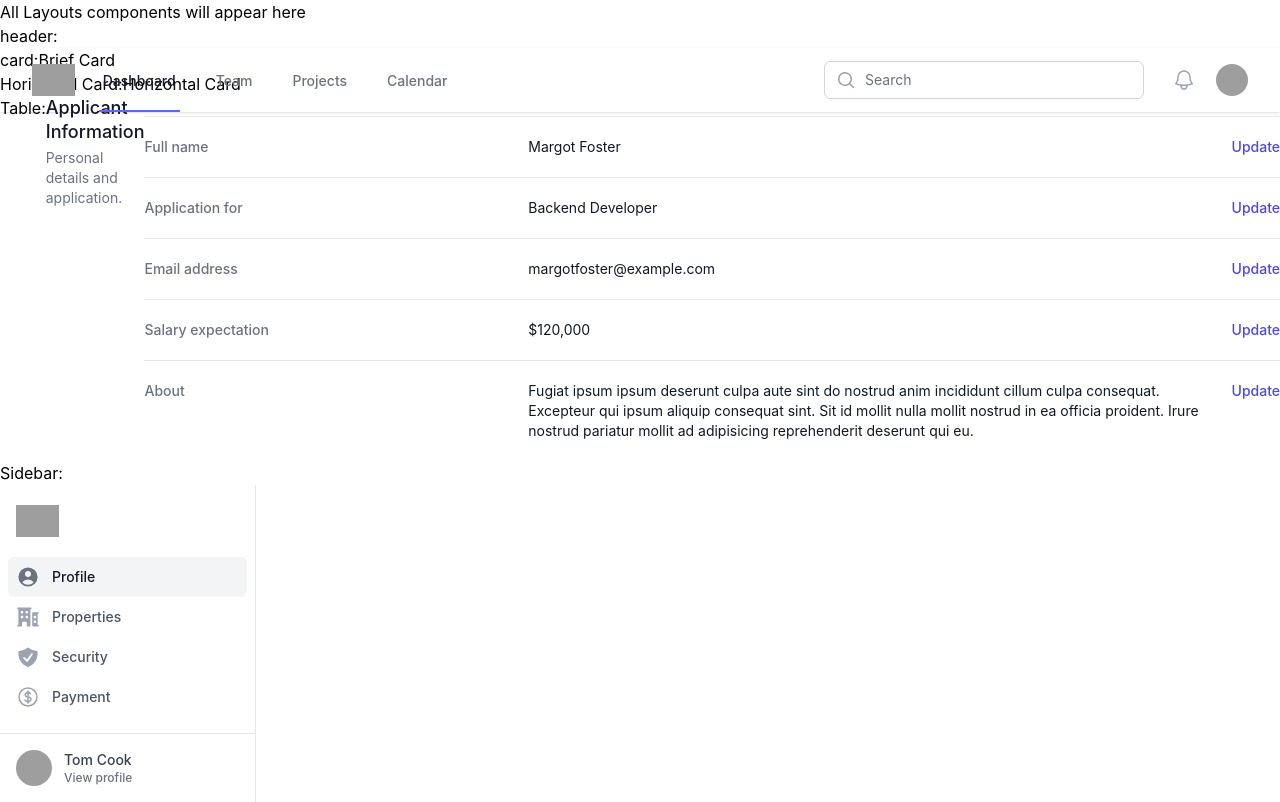
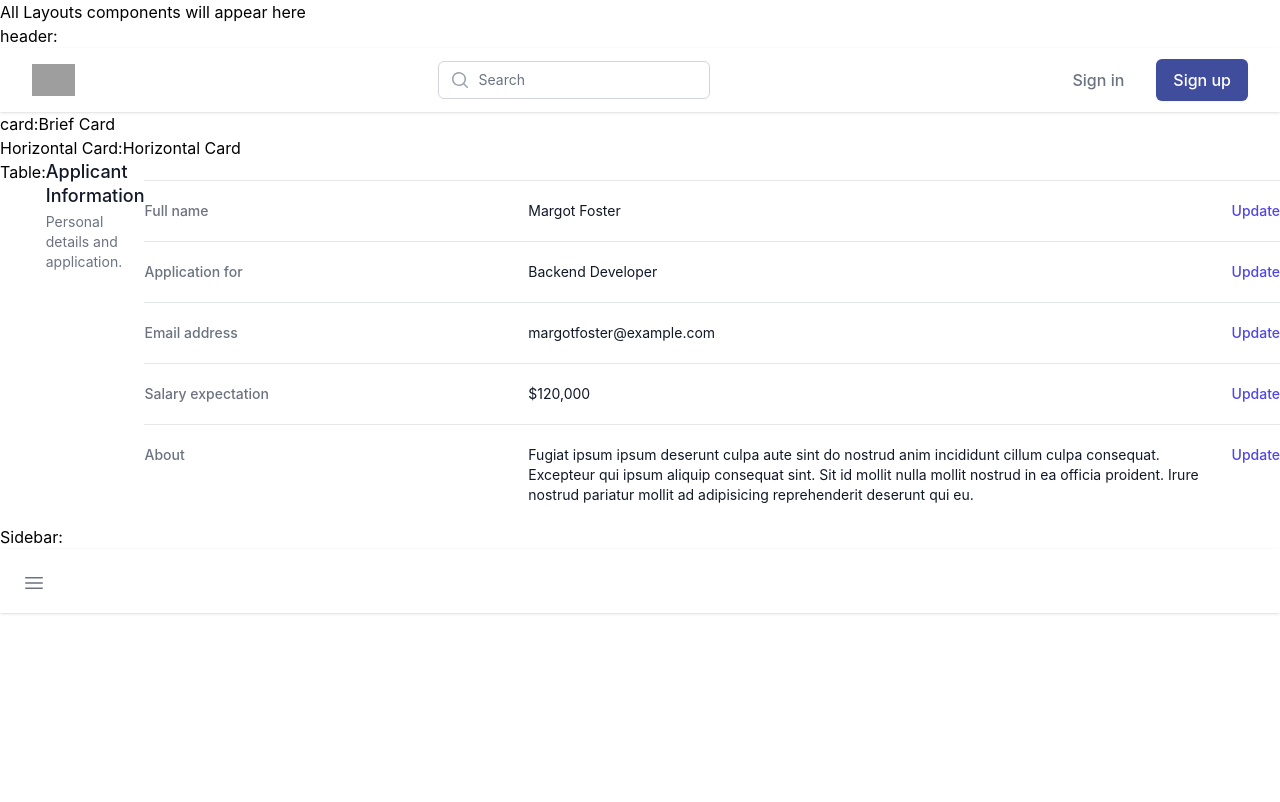
Before and after one commit to gaspardmonet/pitifi, a Next.js app: page /layout in a window 1280 px wide. Built offline with nearby package versions, Linux system fonts and the light colour scheme; grey boxes are pictures that could not be loaded.

Commit message:
layout page

```diff
--- a/components/Header/index.js
+++ b/components/Header/index.js
@@ -16,6 +16,7 @@ import { Fragment } from "react";
 import { Disclosure, Menu, Transition } from "@headlessui/react";
 import { MagnifyingGlassIcon } from "@heroicons/react/20/solid";
 import { Bars3Icon, BellIcon, XMarkIcon } from "@heroicons/react/24/outline";
+import Link from "next/link";
 
 function classNames(...classes) {
   return classes.filter(Boolean).join(" ");
@@ -23,7 +24,7 @@ function classNames(...classes) {
 
 export default function Header() {
   return (
-    <Disclosure as="nav" className="shadow fixed w-screen">
+    <Disclosure as="nav" className="shadow w-full">
       {({ open }) => (
         <>
           <div className="mx-auto max-w-7xl px-2 sm:px-4 lg:px-8 ">
@@ -41,35 +42,9 @@ export default function Header() {
                     alt="Your Company"
                   />
                 </div>
-                <div className="hidden lg:ml-6 lg:flex lg:space-x-8">
-                  {/* Current: "border-indigo-500 text-gray-900", Default: "border-transparent text-gray-500 hover:border-gray-300 hover:text-gray-700" */}
-                  <a
-                    href="#"
-                    className="inline-flex items-center border-b-2 border-indigo-500 px-1 pt-1 text-sm font-medium text-gray-900"
-                  >
-                    Dashboard
-                  </a>
-                  <a
-                    href="#"
-                    className="inline-flex items-center border-b-2 border-transparent px-1 pt-1 text-sm font-medium text-gray-500 hover:border-gray-300 hover:text-gray-700"
-                  >
-                    Team
-                  </a>
-                  <a
-                    href="#"
-                    className="inline-flex items-center border-b-2 border-transparent px-1 pt-1 text-sm font-medium text-gray-500 hover:border-gray-300 hover:text-gray-700"
-                  >
-                    Projects
-                  </a>
-                  <a
-                    href="#"
-                    className="inline-flex items-center border-b-2 border-transparent px-1 pt-1 text-sm font-medium text-gray-500 hover:border-gray-300 hover:text-gray-700"
-                  >
-                    Calendar
-                  </a>
               </div>
-              </div>
-              <div className="flex flex-1 items-center justify-center px-2 lg:ml-6 lg:justify-end">
+              <div className=" flex px-2 lg:px-0">
+                <div className=" hidden md:ml-6 md:flex items-center justify-center">
                   <div className="w-full max-w-lg lg:max-w-xs">
                     <label htmlFor="search" className="sr-only">
                       Search
@@ -91,7 +66,25 @@ export default function Header() {
                     </div>
                   </div>
                 </div>
-              <div className="flex items-center lg:hidden">
+              </div>
+              <div className="flex px-2 lg:px-0">
+                <div className="hidden md:ml-6 md:flex md:space-x-8 items-center justify-center">
+                  <Link
+                    href="#"
+                    className="whitespace-nowrap text-base font-medium text-gray-500 hover:text-gray-900"
+                  >
+                    Sign in
+                  </Link>
+                  <Link
+                    href="#"
+                    className="ml-8 inline-flex items-center justify-center whitespace-nowrap rounded-md border border-transparent bg-[#404c9c] px-4 py-2 text-base font-medium text-white shadow-sm
+                     hover:bg-[#4756b4]"
+                  >
+                    Sign up
+                  </Link>
+                </div>
+              </div>
+              <div className="flex items-center md:hidden">
                 {/* Mobile menu button */}
                 <Disclosure.Button className="inline-flex items-center justify-center rounded-md p-2 text-gray-400 hover:bg-gray-100 hover:text-gray-500 focus:outline-none focus:ring-2 focus:ring-inset focus:ring-indigo-500">
                   <span className="sr-only">Open main menu</span>
@@ -102,162 +95,49 @@ export default function Header() {
                   )}
                 </Disclosure.Button>
               </div>
-              <div className="hidden lg:ml-4 lg:flex lg:items-center">
-                <button
-                  type="button"
-                  className="flex-shrink-0 rounded-full bg-white p-1 text-gray-400 hover:text-gray-500 focus:outline-none focus:ring-2 focus:ring-indigo-500 focus:ring-offset-2"
-                >
-                  <span className="sr-only">View notifications</span>
-                  <BellIcon className="h-6 w-6" aria-hidden="true" />
-                </button>
+            </div>
+          </div>
 
-                {/* Profile dropdown */}
-                <Menu as="div" className="relative ml-4 flex-shrink-0">
-                  <div>
-                    <Menu.Button className="flex rounded-full bg-white text-sm focus:outline-none focus:ring-2 focus:ring-indigo-500 focus:ring-offset-2">
-                      <span className="sr-only">Open user menu</span>
-                      <img
-                        className="h-8 w-8 rounded-full"
-                        src="https://images.unsplash.com/photo-1472099645785-5658abf4ff4e?ixlib=rb-1.2.1&ixid=eyJhcHBfaWQiOjEyMDd9&auto=format&fit=facearea&facepad=2&w=256&h=256&q=80"
-                        alt=""
+          <Disclosure.Panel className="md:hidden">
+            <div className="space-y-1 pt-2 pb-3">
+              <div className=" mx-2 flex items-center justify-center">
+                <div className="w-full max-w-lg lg:max-w-xs">
+                  <label htmlFor="search" className="sr-only">
+                    Search
+                  </label>
+                  <div className="relative">
+                    <div className="pointer-events-none absolute inset-y-0 left-0 flex items-center pl-3">
+                      <MagnifyingGlassIcon
+                        className="h-5 w-5 text-gray-400"
+                        aria-hidden="true"
                       />
-                    </Menu.Button>
                     </div>
-                  <Transition
-                    as={Fragment}
-                    enter="transition ease-out duration-100"
-                    enterFrom="transform opacity-0 scale-95"
-                    enterTo="transform opacity-100 scale-100"
-                    leave="transition ease-in duration-75"
-                    leaveFrom="transform opacity-100 scale-100"
-                    leaveTo="transform opacity-0 scale-95"
-                  >
-                    <Menu.Items className="absolute right-0 z-10 mt-2 w-48 origin-top-right rounded-md bg-white py-1 shadow-lg ring-1 ring-black ring-opacity-5 focus:outline-none">
-                      <Menu.Item>
-                        {({ active }) => (
-                          <a
-                            href="#"
-                            className={classNames(
-                              active ? "bg-gray-100" : "",
-                              "block px-4 py-2 text-sm text-gray-700"
-                            )}
-                          >
-                            Your Profile
-                          </a>
-                        )}
-                      </Menu.Item>
-                      <Menu.Item>
-                        {({ active }) => (
-                          <a
-                            href="#"
-                            className={classNames(
-                              active ? "bg-gray-100" : "",
-                              "block px-4 py-2 text-sm text-gray-700"
-                            )}
-                          >
-                            Settings
-                          </a>
-                        )}
-                      </Menu.Item>
-                      <Menu.Item>
-                        {({ active }) => (
-                          <a
-                            href="#"
-                            className={classNames(
-                              active ? "bg-gray-100" : "",
-                              "block px-4 py-2 text-sm text-gray-700"
-                            )}
-                          >
-                            Sign out
-                          </a>
-                        )}
-                      </Menu.Item>
-                    </Menu.Items>
-                  </Transition>
-                </Menu>
+                    <input
+                      id="search"
+                      name="search"
+                      className="block w-full rounded-md border border-gray-300 bg-white py-2 pl-10 pr-3 leading-5 placeholder-gray-500 focus:border-indigo-500 focus:placeholder-gray-400 focus:outline-none focus:ring-1 focus:ring-indigo-500 sm:text-sm"
+                      placeholder="Search"
+                      type="search"
+                    />
                   </div>
                 </div>
               </div>
-
-          <Disclosure.Panel className="lg:hidden">
-            <div className="space-y-1 pt-2 pb-3">
-              {/* Current: "bg-indigo-50 border-indigo-500 text-indigo-700", Default: "border-transparent text-gray-600 hover:bg-gray-50 hover:border-gray-300 hover:text-gray-800" */}
-              <Disclosure.Button
-                as="a"
-                href="#"
-                className="block border-l-4 border-indigo-500 bg-indigo-50 py-2 pl-3 pr-4 text-base font-medium text-indigo-700"
-              >
-                Dashboard
-              </Disclosure.Button>
-              <Disclosure.Button
-                as="a"
-                href="#"
-                className="block border-l-4 border-transparent py-2 pl-3 pr-4 text-base font-medium text-gray-600 hover:border-gray-300 hover:bg-gray-50 hover:text-gray-800"
-              >
-                Team
-              </Disclosure.Button>
-              <Disclosure.Button
-                as="a"
-                href="#"
-                className="block border-l-4 border-transparent py-2 pl-3 pr-4 text-base font-medium text-gray-600 hover:border-gray-300 hover:bg-gray-50 hover:text-gray-800"
-              >
-                Projects
-              </Disclosure.Button>
-              <Disclosure.Button
-                as="a"
-                href="#"
-                className="block border-l-4 border-transparent py-2 pl-3 pr-4 text-base font-medium text-gray-600 hover:border-gray-300 hover:bg-gray-50 hover:text-gray-800"
-              >
-                Calendar
-              </Disclosure.Button>
             </div>
             <div className="border-t border-gray-200 pt-4 pb-3">
               <div className="flex items-center px-4">
-                <div className="flex-shrink-0">
-                  <img
-                    className="h-10 w-10 rounded-full"
-                    src="https://images.unsplash.com/photo-1472099645785-5658abf4ff4e?ixlib=rb-1.2.1&ixid=eyJhcHBfaWQiOjEyMDd9&auto=format&fit=facearea&facepad=2&w=256&h=256&q=80"
-                    alt=""
-                  />
-                </div>
-                <div className="ml-3">
-                  <div className="text-base font-medium text-gray-800">
-                    Tom Cook
-                  </div>
-                  <div className="text-sm font-medium text-gray-500">
-                    tom@example.com
-                  </div>
-                </div>
-                <button
-                  type="button"
-                  className="ml-auto flex-shrink-0 rounded-full bg-white p-1 text-gray-400 hover:text-gray-500 focus:outline-none focus:ring-2 focus:ring-indigo-500 focus:ring-offset-2"
+                <Link
+                  href="#"
+                  className="whitespace-nowrap text-base font-medium text-gray-500 hover:text-gray-900"
                 >
-                  <span className="sr-only">View notifications</span>
-                  <BellIcon className="h-6 w-6" aria-hidden="true" />
-                </button>
-              </div>
-              <div className="mt-3 space-y-1">
-                <Disclosure.Button
-                  as="a"
+                  Sign in
+                </Link>
+                <Link
                   href="#"
-                  className="block px-4 py-2 text-base font-medium text-gray-500 hover:bg-gray-100 hover:text-gray-800"
+                  className="ml-8 inline-flex items-center justify-center whitespace-nowrap rounded-md border border-transparent bg-[#404c9c] px-4 py-2 text-base font-medium text-white shadow-sm
+                     hover:bg-[#4756b4]"
                 >
-                  Your Profile
-                </Disclosure.Button>
-                <Disclosure.Button
-                  as="a"
-                  href="#"
-                  className="block px-4 py-2 text-base font-medium text-gray-500 hover:bg-gray-100 hover:text-gray-800"
-                >
-                  Settings
-                </Disclosure.Button>
-                <Disclosure.Button
-                  as="a"
-                  href="#"
-                  className="block px-4 py-2 text-base font-medium text-gray-500 hover:bg-gray-100 hover:text-gray-800"
-                >
-                  Sign out
-                </Disclosure.Button>
+                  Sign up
+                </Link>
               </div>
             </div>
           </Disclosure.Panel>
--- a/components/sidebar/index.js
+++ b/components/sidebar/index.js
@@ -1,5 +1,5 @@
 import { Fragment, useState } from "react";
-import { Dialog, Transition } from "@headlessui/react";
+import { Dialog, Disclosure, Transition } from "@headlessui/react";
 import {
   Bars3Icon,
   CurrencyDollarIcon,
@@ -53,11 +53,7 @@ export default function Sidebar() {
       */}
       <div>
         <Transition.Root show={sidebarOpen} as={Fragment}>
-          <Dialog
-            as="div"
-            className="relative z-40 md:hidden"
-            onClose={setSidebarOpen}
-          >
+          <Disclosure as="div" className="" onClose={setSidebarOpen}>
             <Transition.Child
               as={Fragment}
               enter="transition-opacity ease-linear duration-300"
@@ -67,10 +63,10 @@ export default function Sidebar() {
               leaveFrom="opacity-100"
               leaveTo="opacity-0"
             >
-              <div className="fixed inset-0 bg-gray-600 bg-opacity-75" />
+              <div className="inset-0 " />
             </Transition.Child>
 
-            <div className="fixed inset-0 z-40 flex">
+            <div className="h-screen flex">
               <Transition.Child
                 as={Fragment}
                 enter="transition ease-in-out duration-300 transform"
@@ -80,8 +76,8 @@ export default function Sidebar() {
                 leaveFrom="translate-x-0"
                 leaveTo="-translate-x-full"
               >
-                <Dialog.Panel className="relative flex w-full max-w-xs flex-1 flex-col bg-white">
-                  <Transition.Child
+                <Disclosure.Panel className="relative flex max-w-xs flex-1 w-64 flex-col bg-white">
+                  {/* <Transition.Child
                     as={Fragment}
                     enter="ease-in-out duration-300"
                     enterFrom="opacity-0"
@@ -90,7 +86,7 @@ export default function Sidebar() {
                     leaveFrom="opacity-100"
                     leaveTo="opacity-0"
                   >
-                    <div className="absolute top-0 right-0 -mr-12 pt-2">
+                    <div className="pt-2">
                       <button
                         type="button"
                         className="ml-1 flex h-10 w-10 items-center justify-center rounded-full focus:outline-none focus:ring-2 focus:ring-inset focus:ring-white"
@@ -98,19 +94,36 @@ export default function Sidebar() {
                       >
                         <span className="sr-only">Close sidebar</span>
                         <XMarkIcon
-                          className="h-6 w-6 text-white"
+                          className="h-6 w-6 text-gray-600
+                          "
                           aria-hidden="true"
                         />
                       </button>
                     </div>
-                  </Transition.Child>
+                  </Transition.Child> */}
                   <div className="h-0 flex-1 overflow-y-auto pt-5 pb-4">
+                    <div className="flex items-center justify-between">
                       <div className="flex flex-shrink-0 items-center px-4">
                         <img
                           className="h-8 w-auto"
                           src="https://tailwindui.com/img/logos/mark.svg?color=indigo&shade=600"
                           alt="Your Company"
                         />
+                      </div>
+                      <div>
+                        <button
+                          type="button"
+                          className="ml-1 flex h-10 w-10 items-center justify-center rounded-full focus:outline-none focus:ring-2 focus:ring-inset focus:ring-white"
+                          onClick={() => setSidebarOpen(false)}
+                        >
+                          <span className="sr-only">Close sidebar</span>
+                          <XMarkIcon
+                            className="h-6 w-6 text-gray-600
+                          "
+                            aria-hidden="true"
+                          />
+                        </button>
+                      </div>
                     </div>
                     <nav className="mt-5 space-y-1 px-2">
                       {navigation.map((item) => (
@@ -159,85 +172,23 @@ export default function Sidebar() {
                       </div>
                     </a>
                   </div>
-                </Dialog.Panel>
+                </Disclosure.Panel>
               </Transition.Child>
-              <div className="w-14 flex-shrink-0">
-                {/* Force sidebar to shrink to fit close icon */}
             </div>
-            </div>
-          </Dialog>
+          </Disclosure>
         </Transition.Root>
 
         {/* Static sidebar for desktop */}
-        <div className="sticky md:inset-y-0 md:flex md:w-64 md:flex-col">
-          {/* Sidebar component, swap this element with another sidebar if you like */}
-          <div className="flex min-h-0 flex-1 flex-col border-r border-gray-200 bg-white">
-            <div className="flex flex-1 flex-col overflow-y-auto pt-5 pb-4">
-              <div className="flex flex-shrink-0 items-center px-4">
-                <img
-                  className="h-8 w-auto"
-                  src="https://tailwindui.com/img/logos/mark.svg?color=indigo&shade=600"
-                  alt="Your Company"
-                />
-              </div>
-              <nav className="mt-5 flex-1 space-y-1 bg-white px-2">
-                {navigation.map((item) => (
-                  <Link key={item.name} href={item.to}>
-                    <span
-                      className={classNames(
-                        item.current
-                          ? "bg-gray-100 text-gray-900"
-                          : "text-gray-600 hover:bg-gray-50 hover:text-gray-900",
-                        "group flex items-center px-2 py-2 text-sm font-medium rounded-md"
-                      )}
-                    >
-                      <item.icon
-                        className={classNames(
-                          item.current
-                            ? "text-gray-500"
-                            : "text-gray-400 group-hover:text-gray-500",
-                          "mr-3 flex-shrink-0 h-6 w-6"
-                        )}
-                        aria-hidden="true"
-                      />
-                      {item.name}
-                    </span>
-                  </Link>
-                ))}
-              </nav>
-            </div>
-            <div className="flex flex-shrink-0 border-t border-gray-200 p-4">
-              <a href="#" className="group block w-full flex-shrink-0">
-                <div className="flex items-center">
-                  <div>
-                    <img
-                      className="inline-block h-9 w-9 rounded-full"
-                      src="https://images.unsplash.com/photo-1472099645785-5658abf4ff4e?ixlib=rb-1.2.1&ixid=eyJhcHBfaWQiOjEyMDd9&auto=format&fit=facearea&facepad=2&w=256&h=256&q=80"
-                      alt=""
-                    />
-                  </div>
-                  <div className="ml-3">
-                    <p className="text-sm font-medium text-gray-700 group-hover:text-gray-900">
-                      Tom Cook
-                    </p>
-                    <p className="text-xs font-medium text-gray-500 group-hover:text-gray-700">
-                      View profile
-                    </p>
-                  </div>
-                </div>
-              </a>
-            </div>
-          </div>
-        </div>
-        <div className="flex flex-1 flex-col md:pl-64">
-          <div className="sticky top-0 z-10 bg-white pl-1 pt-1 sm:pl-3 sm:pt-3 md:hidden">
+
+        <div className="flex flex-1 flex-col shadow">
+          <div className=" top-0 z-10 bg-white pl-1 pt-1 sm:pl-3 sm:pt-3 ">
             <button
               type="button"
               className="-ml-0.5 -mt-0.5 inline-flex h-12 w-12 items-center justify-center rounded-md text-gray-500 hover:text-gray-900 focus:outline-none focus:ring-2 focus:ring-inset focus:ring-indigo-500"
               onClick={() => setSidebarOpen(true)}
             >
               <span className="sr-only">Open sidebar</span>
-              <Bars3Icon className="h-6 w-6" aria-hidden="true" />
+              <Bars3Icon className="h-[3rem] w-6" aria-hidden="true" />
             </button>
           </div>
         </div>
--- a/pages/properties.js
+++ b/pages/properties.js
@@ -1,7 +1,12 @@
 import React from "react";
+import BackgroundLayout from "../components/layout";
 
 const properties = () => {
-  return <div>properties</div>;
+  return (
+    <>
+      <BackgroundLayout />
+    </>
+  );
 };
 
 export default properties;
```
Also changed, not shown: components/layout/index.js (+8 -6 lines), pages/index.js (+8 -1 lines). Lines whose indentation alone changed are shown as unchanged.
